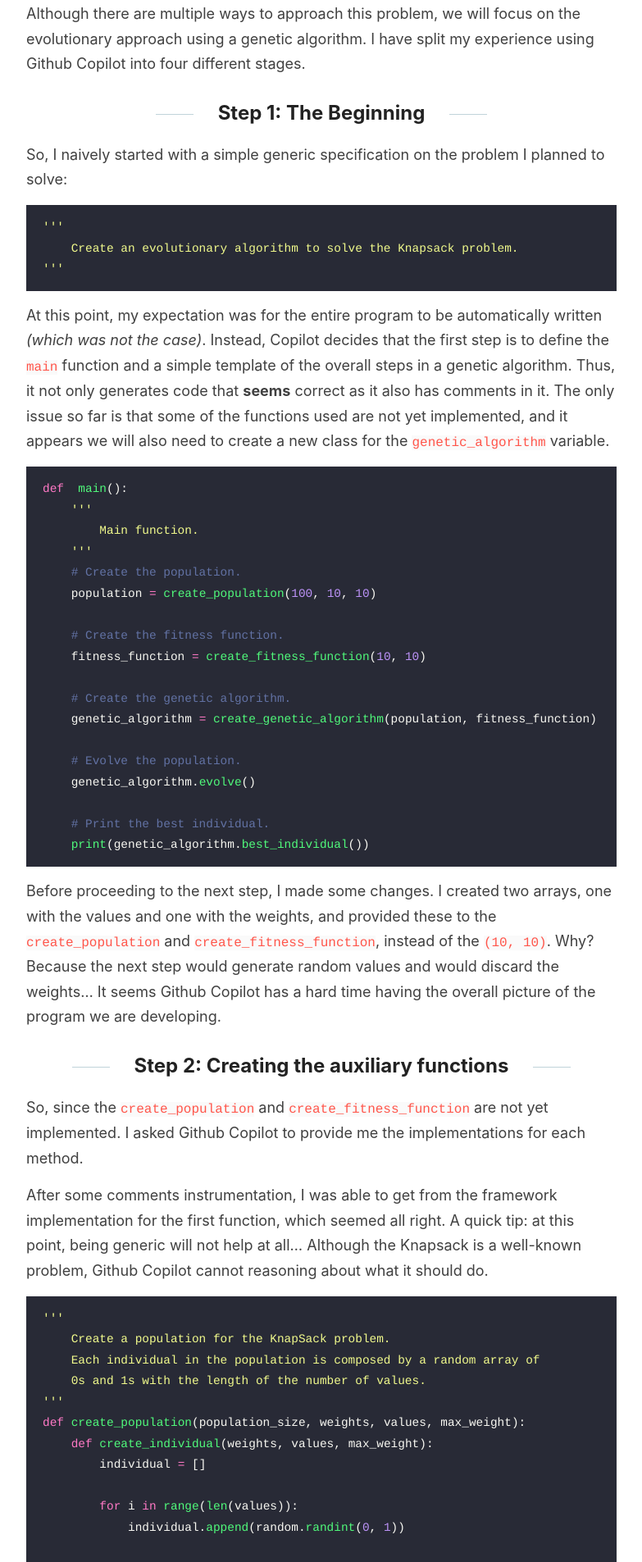
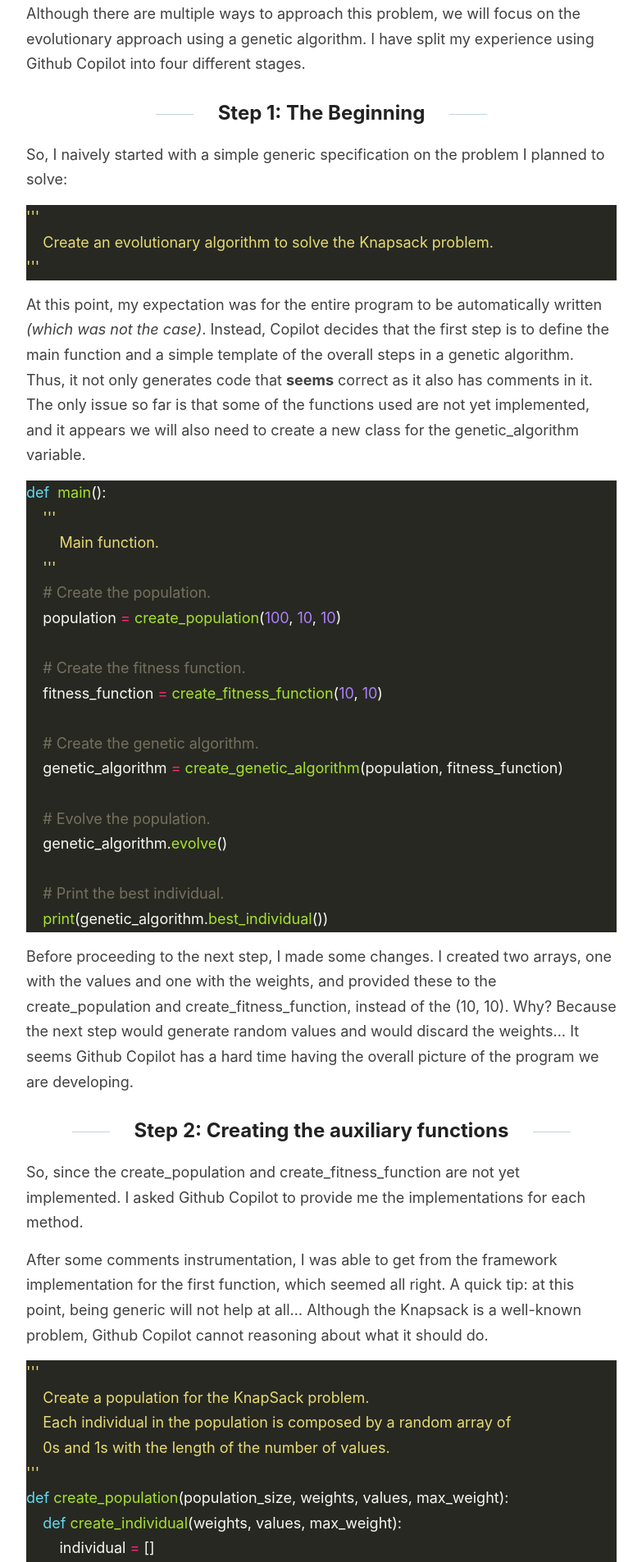
Before and after one commit to pcanelas/pcanelas.github.io, a Jekyll site: the page built from _posts/2021-7-21-githubcopilot.md, in a window 1280 px wide. Shown: the part 849-2754 px from the top of the page at 82% size, without its empty margins (248-1031 px from the left). Built offline with Jekyll 4.4.1, drawn with Linux system fonts in a browser that asks for light colours; some of the changed text lies outside the part shown.

Commit message:
Updated syntax highlighting

```diff
--- a/_sass/_darcula.scss
+++ b/_sass/_darcula.scss
@@ -1,95 +1,65 @@
-.highlight {
-    background-color: #1e1c3f;
-    padding: 7px 7px 7px 10px;
-    overflow: auto;
-    font-size: 95%;
-}
+.highlight pre { background-color: #272822; }
+.highlight .hll { background-color: #272822; }
+.highlight .c { color: #75715e } /* Comment */
+.highlight .err { color: #960050; background-color: #1e0010 } /* Error */
+.highlight .k { color: #66d9ef } /* Keyword */
+.highlight .l { color: #ae81ff } /* Literal */
+.highlight .n { color: #f8f8f2 } /* Name */
+.highlight .o { color: #f92672 } /* Operator */
+.highlight .p { color: #f8f8f2 } /* Punctuation */
+.highlight .cm { color: #75715e } /* Comment.Multiline */
+.highlight .cp { color: #75715e } /* Comment.Preproc */
+.highlight .c1 { color: #75715e } /* Comment.Single */
+.highlight .cs { color: #75715e } /* Comment.Special */
+.highlight .ge { font-style: italic } /* Generic.Emph */
+.highlight .gs { font-weight: bold } /* Generic.Strong */
+.highlight .kc { color: #66d9ef } /* Keyword.Constant */
+.highlight .kd { color: #66d9ef } /* Keyword.Declaration */
+.highlight .kn { color: #f92672 } /* Keyword.Namespace */
+.highlight .kp { color: #66d9ef } /* Keyword.Pseudo */
+.highlight .kr { color: #66d9ef } /* Keyword.Reserved */
+.highlight .kt { color: #66d9ef } /* Keyword.Type */
+.highlight .ld { color: #e6db74 } /* Literal.Date */
+.highlight .m { color: #ae81ff } /* Literal.Number */
+.highlight .s { color: #e6db74 } /* Literal.String */
+.highlight .na { color: #a6e22e } /* Name.Attribute */
+.highlight .nb { color: #f8f8f2 } /* Name.Builtin */
+.highlight .nc { color: #a6e22e } /* Name.Class */
+.highlight .no { color: #66d9ef } /* Name.Constant */
+.highlight .nd { color: #a6e22e } /* Name.Decorator */
+.highlight .ni { color: #f8f8f2 } /* Name.Entity */
+.highlight .ne { color: #a6e22e } /* Name.Exception */
+.highlight .nf { color: #a6e22e } /* Name.Function */
+.highlight .nl { color: #f8f8f2 } /* Name.Label */
+.highlight .nn { color: #f8f8f2 } /* Name.Namespace */
+.highlight .nx { color: #a6e22e } /* Name.Other */
+.highlight .py { color: #f8f8f2 } /* Name.Property */
+.highlight .nt { color: #f92672 } /* Name.Tag */
+.highlight .nv { color: #f8f8f2 } /* Name.Variable */
+.highlight .ow { color: #f92672 } /* Operator.Word */
+.highlight .w { color: #f8f8f2 } /* Text.Whitespace */
+.highlight .mf { color: #ae81ff } /* Literal.Number.Float */
+.highlight .mh { color: #ae81ff } /* Literal.Number.Hex */
+.highlight .mi { color: #ae81ff } /* Literal.Number.Integer */
+.highlight .mo { color: #ae81ff } /* Literal.Number.Oct */
+.highlight .sb { color: #e6db74 } /* Literal.String.Backtick */
+.highlight .sc { color: #e6db74 } /* Literal.String.Char */
+.highlight .sd { color: #e6db74 } /* Literal.String.Doc */
+.highlight .s2 { color: #e6db74 } /* Literal.String.Double */
+.highlight .se { color: #ae81ff } /* Literal.String.Escape */
+.highlight .sh { color: #e6db74 } /* Literal.String.Heredoc */
+.highlight .si { color: #e6db74 } /* Literal.String.Interpol */
+.highlight .sx { color: #e6db74 } /* Literal.String.Other */
+.highlight .sr { color: #e6db74 } /* Literal.String.Regex */
+.highlight .s1 { color: #e6db74 } /* Literal.String.Single */
+.highlight .ss { color: #e6db74 } /* Literal.String.Symbol */
+.highlight .bp { color: #f8f8f2 } /* Name.Builtin.Pseudo */
+.highlight .vc { color: #f8f8f2 } /* Name.Variable.Class */
+.highlight .vg { color: #f8f8f2 } /* Name.Variable.Global */
+.highlight .vi { color: #f8f8f2 } /* Name.Variable.Instance */
+.highlight .il { color: #ae81ff } /* Literal.Number.Integer.Long */
 
-code {
-    font-family:'Bitstream Vera Sans Mono','Courier', monospace;
-    color: #d8d8d8;
-}
-
-.highlighter-rouge {
-    background-color: #FAFAFA;
-    color: #FF554A;
-    font-size: 16px;
-}
-
-.highlight .hll { background-color: #f1fa8c }
-.highlight  { background: #282a36; color: #f8f8f2 }
-.highlight .c { color: #6272a4 } /* Comment */
-.highlight .err { color: #f8f8f2 } /* Error */
-.highlight .g { color: #f8f8f2 } /* Generic */
-.highlight .k { color: #ff79c6 } /* Keyword */
-.highlight .l { color: #f8f8f2 } /* Literal */
-.highlight .n { color: #f8f8f2 } /* Name */
-.highlight .o { color: #ff79c6 } /* Operator */
-.highlight .x { color: #f8f8f2 } /* Other */
-.highlight .p { color: #f8f8f2 } /* Punctuation */
-.highlight .ch { color: #6272a4 } /* Comment.Hashbang */
-.highlight .cm { color: #6272a4 } /* Comment.Multiline */
-.highlight .cp { color: #ff79c6 } /* Comment.Preproc */
-.highlight .cpf { color: #6272a4 } /* Comment.PreprocFile */
-.highlight .c1 { color: #6272a4 } /* Comment.Single */
-.highlight .cs { color: #6272a4 } /* Comment.Special */
-.highlight .gd { color: #8b080b } /* Generic.Deleted */
-.highlight .ge { color: #f8f8f2; text-decoration: underline } /* Generic.Emph */
-.highlight .gr { color: #f8f8f2 } /* Generic.Error */
-.highlight .gh { color: #f8f8f2; font-weight: bold } /* Generic.Heading */
-.highlight .gi { color: #f8f8f2; font-weight: bold } /* Generic.Inserted */
-.highlight .go { color: #44475a } /* Generic.Output */
-.highlight .gp { color: #f8f8f2 } /* Generic.Prompt */
-.highlight .gs { color: #f8f8f2 } /* Generic.Strong */
-.highlight .gu { color: #f8f8f2; font-weight: bold } /* Generic.Subheading */
-.highlight .gt { color: #f8f8f2 } /* Generic.Traceback */
-.highlight .kc { color: #ff79c6 } /* Keyword.Constant */
-.highlight .kd { color: #8be9fd; font-style: italic } /* Keyword.Declaration */
-.highlight .kn { color: #ff79c6 } /* Keyword.Namespace */
-.highlight .kp { color: #ff79c6 } /* Keyword.Pseudo */
-.highlight .kr { color: #ff79c6 } /* Keyword.Reserved */
-.highlight .kt { color: #8be9fd } /* Keyword.Type */
-.highlight .ld { color: #f8f8f2 } /* Literal.Date */
-.highlight .m { color: #bd93f9 } /* Literal.Number */
-.highlight .s { color: #f1fa8c } /* Literal.String */
-.highlight .na { color: #50fa7b } /* Name.Attribute */
-.highlight .nb { color: #8be9fd; font-style: italic } /* Name.Builtin */
-.highlight .nc { color: #50fa7b } /* Name.Class */
-.highlight .no { color: #f8f8f2 } /* Name.Constant */
-.highlight .nd { color: #f8f8f2 } /* Name.Decorator */
-.highlight .ni { color: #f8f8f2 } /* Name.Entity */
-.highlight .ne { color: #f8f8f2 } /* Name.Exception */
-.highlight .nf { color: #50fa7b } /* Name.Function */
-.highlight .nl { color: #8be9fd; font-style: italic } /* Name.Label */
-.highlight .nn { color: #f8f8f2 } /* Name.Namespace */
-.highlight .nx { color: #f8f8f2 } /* Name.Other */
-.highlight .py { color: #f8f8f2 } /* Name.Property */
-.highlight .nt { color: #ff79c6 } /* Name.Tag */
-.highlight .nv { color: #8be9fd; font-style: italic } /* Name.Variable */
-.highlight .ow { color: #ff79c6 } /* Operator.Word */
-.highlight .w { color: #f8f8f2 } /* Text.Whitespace */
-.highlight .mb { color: #bd93f9 } /* Literal.Number.Bin */
-.highlight .mf { color: #bd93f9 } /* Literal.Number.Float */
-.highlight .mh { color: #bd93f9 } /* Literal.Number.Hex */
-.highlight .mi { color: #bd93f9 } /* Literal.Number.Integer */
-.highlight .mo { color: #bd93f9 } /* Literal.Number.Oct */
-.highlight .sa { color: #f1fa8c } /* Literal.String.Affix */
-.highlight .sb { color: #f1fa8c } /* Literal.String.Backtick */
-.highlight .sc { color: #f1fa8c } /* Literal.String.Char */
-.highlight .dl { color: #f1fa8c } /* Literal.String.Delimiter */
-.highlight .sd { color: #f1fa8c } /* Literal.String.Doc */
-.highlight .s2 { color: #f1fa8c } /* Literal.String.Double */
-.highlight .se { color: #f1fa8c } /* Literal.String.Escape */
-.highlight .sh { color: #f1fa8c } /* Literal.String.Heredoc */
-.highlight .si { color: #f1fa8c } /* Literal.String.Interpol */
-.highlight .sx { color: #f1fa8c } /* Literal.String.Other */
-.highlight .sr { color: #f1fa8c } /* Literal.String.Regex */
-.highlight .s1 { color: #f1fa8c } /* Literal.String.Single */
-.highlight .ss { color: #f1fa8c } /* Literal.String.Symbol */
-.highlight .bp { color: #f8f8f2; font-style: italic } /* Name.Builtin.Pseudo */
-.highlight .fm { color: #50fa7b } /* Name.Function.Magic */
-.highlight .vc { color: #8be9fd; font-style: italic } /* Name.Variable.Class */
-.highlight .vg { color: #8be9fd; font-style: italic } /* Name.Variable.Global */
-.highlight .vi { color: #8be9fd; font-style: italic } /* Name.Variable.Instance */
-.highlight .vm { color: #8be9fd; font-style: italic } /* Name.Variable.Magic */
-.highlight .il { color: #bd93f9 } /* Literal.Number.Integer.Long */
+.highlight .gh { } /* Generic Heading & Diff Header */
+.highlight .gu { color: #75715e; } /* Generic.Subheading & Diff Unified/Comment? */
+.highlight .gd { color: #f92672; } /* Generic.Deleted & Diff Deleted */
+.highlight .gi { color: #a6e22e; } /* Generic.Inserted & Diff Inserted */
```
